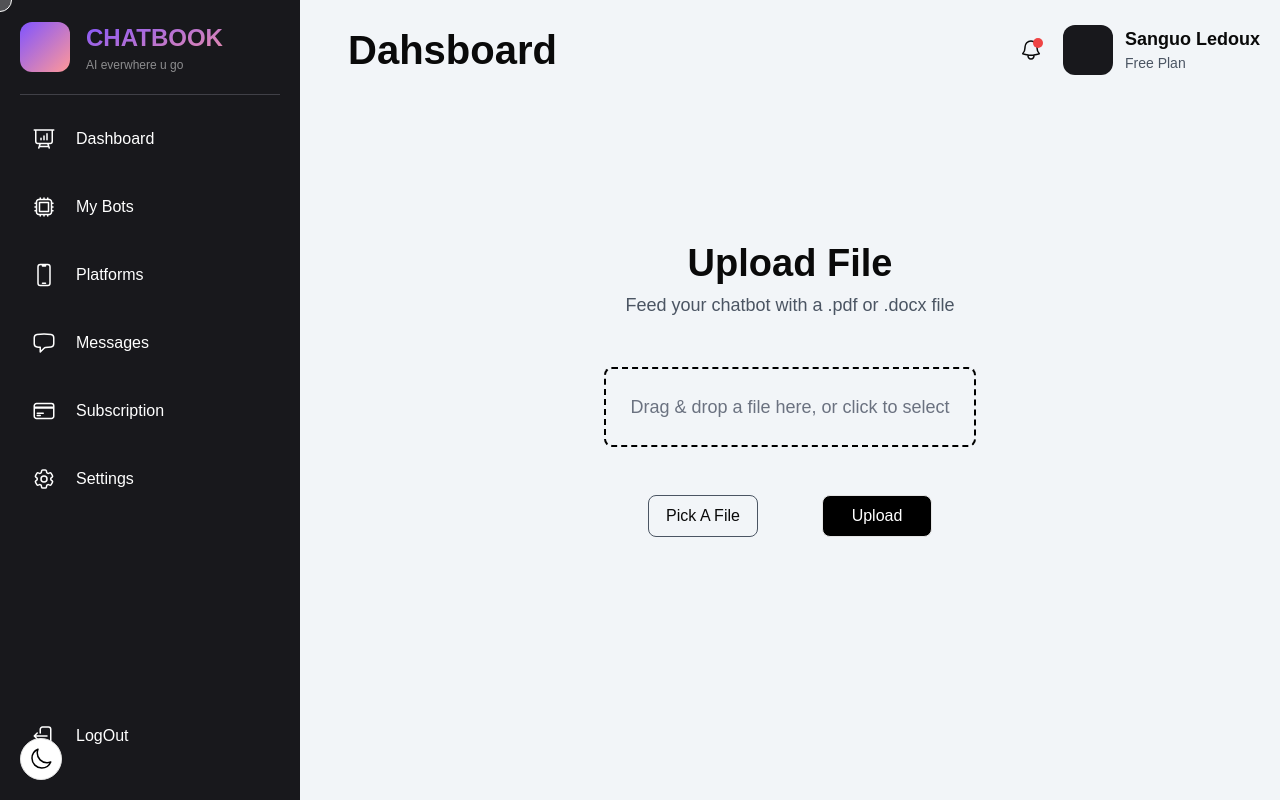
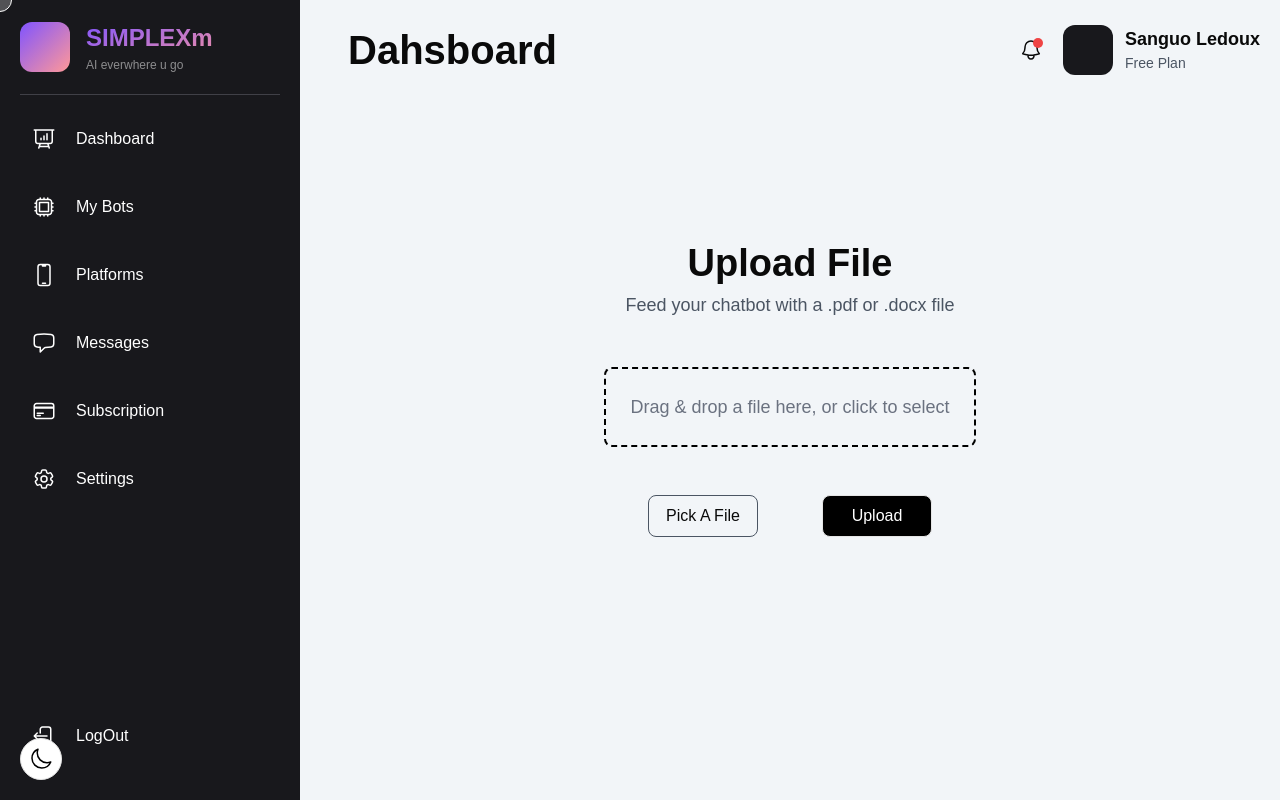
Before and after one commit to digiTFC/simplex.ai, a Next.js app: page /pages/dashboard/upload-file/1 in a window 1280 px wide. Built offline with nearby package versions, Linux system fonts and the light colour scheme; sample sign-in values are in the browser's storage.

Commit message:
API DEFAULT ROUTE CHANGE

```diff
--- a/src/app/pages/(protected)/_components/sidebar.tsx
+++ b/src/app/pages/(protected)/_components/sidebar.tsx
@@ -154,7 +154,7 @@ const SideBar = () => {
           <div className="flex items-center py-5    gap-4">
             <div className="w-[50px] rounded-xl h-[50px] bg-gradient-to-br from-kpurple to-kpink"></div>
             <div className="flex flex-col bg-clip-text text-[24px] text-transparent bg-gradient-to-br from-kpurple to-kpink">
-              <span className="font-semibold">CHATBOOK</span>
+              <span className="font-semibold">SIMPLEXm</span>
               <span className="text-white text-[12px]  opacity-50">
                 AI everwhere u go
               </span>
--- a/src/app/pages/(protected)/dashboard/upload-file/[bot_name]/page.tsx
+++ b/src/app/pages/(protected)/dashboard/upload-file/[bot_name]/page.tsx
@@ -45,7 +45,7 @@ const UploadFile = () => {
 
     try {
 
-      await apiClient.post(`manage_chatbot/upload-docs/${botName}/`, formData);
+      await apiClient.post(`manage_chatbot/upload-docs/${botName}/`, formData,{timeout: 300000, });
       toast.success("File Uploaded Successfully!");
     } catch (error) {
       console.error("Error uploading the file:", error);
--- a/src/app/utils/axios/axiosConfig.ts
+++ b/src/app/utils/axios/axiosConfig.ts
@@ -2,7 +2,7 @@ import axios from "axios";
 const apiClient = axios.create({
     timeout : 7000,
     withCredentials:true,
-    baseURL:"http://172.172.68.74:8005/api/",
+    baseURL:"http://172.172.68.74:80/api/",
     // headers : {
     //     "Content-Type" : "application/json"
     // }
```
